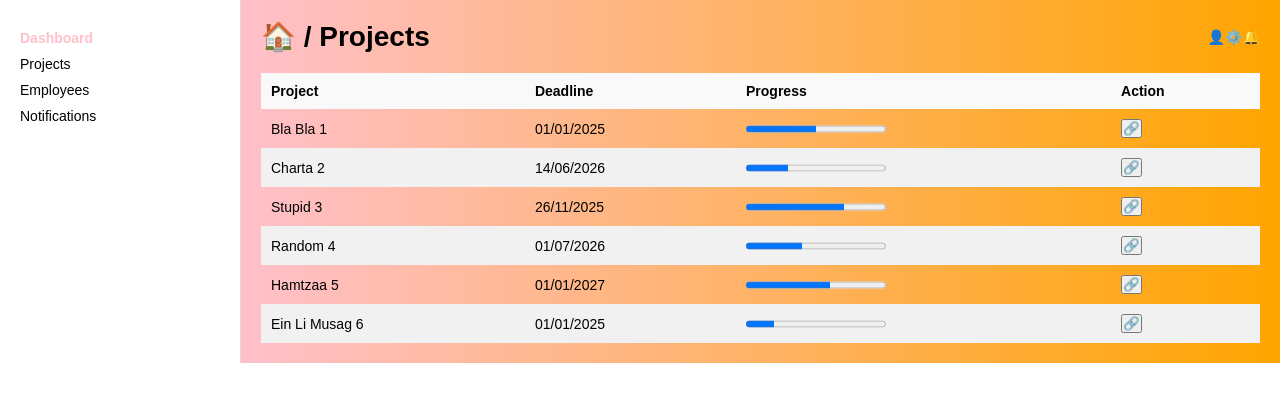
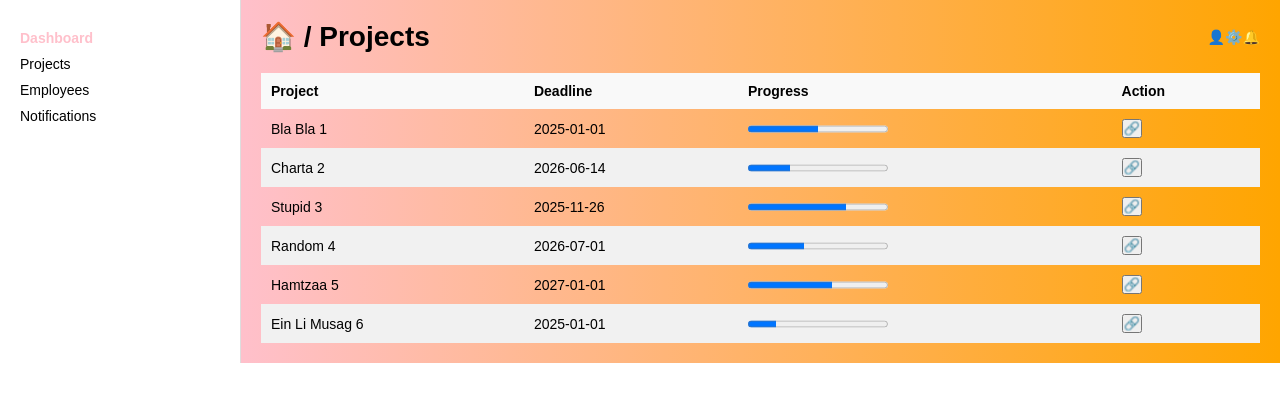
Before and after one commit to noamalu/Headcount-Allocation, a React (Vite) app in the folder Frontend/: page / in a window 1280 px wide. Shown: the top 393 px of the page. Built offline with nearby package versions, Linux system fonts and the light colour scheme; data requests are answered from the project's data file.

Commit message:
Setting APi components

```diff
--- /dev/null
+++ b/Frontend/db.json
@@ -0,0 +1,74 @@
+{
+    "projects": [
+      {
+        "id": 1,
+        "name": "Bla Bla 1",
+        "deadline": "2025-01-01",
+        "progress": 50,
+        "description": "The bla bla project is bla bla...",
+        "roles": [
+          {
+            "id": 1,
+            "name": "API",
+            "employee": "Nofar Cohen",
+            "description": "",
+            "attributes": []
+          },
+          {
+            "id": 2,
+            "name": "Front",
+            "employee": "Hadas Printz",
+            "description": "",
+            "attributes": []
+          },
+          {
+            "id": 3,
+            "name": "Back",
+            "employee": "Noa Malul",
+            "description": "",
+            "attributes": []
+          }
+        ]
+      },
+      {
+        "id": 2,
+        "name": "Charta 2",
+        "deadline": "2026-06-14",
+        "progress": 30,
+        "description": "Charta project details...",
+        "roles": []
+      },
+      {
+        "id": 3,
+        "name": "Stupid 3",
+        "deadline": "2025-11-26",
+        "progress": 70,
+        "description": "Details about Stupid 3...",
+        "roles": []
+      },
+      {
+        "id": 4,
+        "name": "Random 4",
+        "deadline": "2026-07-01",
+        "progress": 40,
+        "description": "Details about Random 4...",
+        "roles": []
+      },
+      {
+        "id": 5,
+        "name": "Hamtzaa 5",
+        "deadline": "2027-01-01",
+        "progress": 60,
+        "description": "Details about Hamtzaa 5...",
+        "roles": []
+      },
+      {
+        "id": 6,
+        "name": "Ein Li Musag 6",
+        "deadline": "2025-01-01",
+        "progress": 20,
+        "description": "Details about Musag 6...",
+        "roles": []
+      }
+    ]
+  }
--- a/Frontend/package.json
+++ b/Frontend/package.json
@@ -7,10 +7,13 @@
     "dev": "vite",
     "build": "tsc -b && vite build",
     "lint": "eslint .",
-    "preview": "vite preview"
+    "preview": "vite preview",
+    "json-server": "json-server --watch db.json --port 3001",
+    "start": "concurrently \"npm run json-server\" \"npm run dev\""
   },
   "dependencies": {
     "bootstrap": "^5.3.3",
+    "json-server": "^1.0.0-beta.3",
     "react": "^18.2.0",
     "react-bootstrap": "^2.10.7",
     "react-dom": "^18.2.0"
@@ -20,6 +23,7 @@
     "@types/react": "^18.2.0",
     "@types/react-dom": "^18.2.0",
     "@vitejs/plugin-react": "^4.3.4",
+    "concurrently": "^9.1.2",
     "eslint": "^9.17.0",
     "eslint-plugin-react-hooks": "^5.0.0",
     "eslint-plugin-react-refresh": "^0.4.16",
--- a/Frontend/src/Components/Features/Projects/ProjectsTable.tsx
+++ b/Frontend/src/Components/Features/Projects/ProjectsTable.tsx
@@ -1,33 +1,81 @@
-import React, { useState } from 'react';
+// import React, { useState } from 'react';
+// import ProjectDetailsModal from './ProjectDetailsModal';
+// import { Project } from '../../../Types/ProjectType';
+// import '../../../Styles/ProjectsTable.css'
+// import '../../../Styles/Shared.css'
+
+
+//   const ProjectsTable: React.FC = () => {
+//     const [selectedProject, setSelectedProject] = useState<Project | null>(null);
+
+//     const handleOpenModal = (project: Project) => {
+//       setSelectedProject(project);
+//     };
+
+
+// const projects = [
+//   { id: 1, name: 'Bla Bla 1', deadline: '01/01/2025', progress: 50, description: 'The bla bla project is bla bla...', roles: [{ id: 1, name:'API', employee: 'Nofar Cohen', description: "", attributes: []}, { id: 2, name:'Front', employee: 'Hadas Printz', description: "", attributes: []}, { id: 3, name:'Back', employee: 'Noa Malul', description: "", attributes: []}] },
+//   { id: 2, name: 'Charta 2', deadline: '14/06/2026', progress: 30, description: 'Charta project details...', roles: [] },
+//   { id: 3, name: 'Stupid 3', deadline: '26/11/2025', progress: 70, description: 'Details about Stupid 3...', roles: [] },
+//   { id: 4, name: 'Random 4', deadline: '01/07/2026', progress: 40, description: 'Details about Random 4...', roles: [] },
+//   { id: 5, name: 'Hamtzaa 5', deadline: '01/01/2027', progress: 60, description: 'Details about Hamtzaa 5...', roles: [] },
+//   { id: 6, name: 'Ein Li Musag 6', deadline: '01/01/2025', progress: 20, description: 'Details about Musag 6...', roles: [] },
+//   // Add other projects here
+// ];
+
+
+
+//   const handleCloseModal = () => {
+//     setSelectedProject(null);
+//   };
+
+import React, { useEffect, useState } from 'react';
 import ProjectDetailsModal from './ProjectDetailsModal';
 import { Project } from '../../../Types/ProjectType';
-import '../../../Styles/ProjectsTable.css'
-import '../../../Styles/Shared.css'
+import '../../../Styles/ProjectsTable.css';
+import '../../../Styles/Shared.css';
+import { getProjects } from '../../../Services/ProjectsService'; // פונקציה להבאת נתוני פרויקטים
 
+const ProjectsTable: React.FC = () => {
+  const [projects, setProjects] = useState<Project[]>([]);
+  const [selectedProject, setSelectedProject] = useState<Project | null>(null);
+  const [isLoading, setIsLoading] = useState(false);
+  const [error, setError] = useState<string | null>(null);
 
-  const ProjectsTable: React.FC = () => {
-    const [selectedProject, setSelectedProject] = useState<Project | null>(null);
+  // פונקציה לקריאה ל-API
+  const fetchProjects = async () => {
+    setIsLoading(true); // הצגת טעינה
+    setError(null); // איפוס הודעות שגיאה
 
-    const handleOpenModal = (project: Project) => {
-      setSelectedProject(project);
-    };
+    try {
+      const data = await getProjects(); // קריאה ל-API
+      setProjects(data);
+    } catch (err) {
+      setError('Failed to fetch projects. Please try again later.');
+    } finally {
+      setIsLoading(false); // סיום טעינה
+    }
+  };
 
+  useEffect(() => {
+    fetchProjects();
+  }, []);
 
-const projects = [
-  { id: 1, name: 'Bla Bla 1', deadline: '01/01/2025', progress: 50, description: 'The bla bla project is bla bla...', roles: [{ id: 1, name:'API', employee: 'Nofar Cohen', description: "", attributes: []}, { id: 2, name:'Front', employee: 'Hadas Printz', description: "", attributes: []}, { id: 3, name:'Back', employee: 'Noa Malul', description: "", attributes: []}] },
-  { id: 2, name: 'Charta 2', deadline: '14/06/2026', progress: 30, description: 'Charta project details...', roles: [] },
-  { id: 3, name: 'Stupid 3', deadline: '26/11/2025', progress: 70, description: 'Details about Stupid 3...', roles: [] },
-  { id: 4, name: 'Random 4', deadline: '01/07/2026', progress: 40, description: 'Details about Random 4...', roles: [] },
-  { id: 5, name: 'Hamtzaa 5', deadline: '01/01/2027', progress: 60, description: 'Details about Hamtzaa 5...', roles: [] },
-  { id: 6, name: 'Ein Li Musag 6', deadline: '01/01/2025', progress: 20, description: 'Details about Musag 6...', roles: [] },
-  // Add other projects here
-];
-
-
+  const handleOpenModal = (project: Project) => {
+    setSelectedProject(project);
+  };
 
   const handleCloseModal = () => {
     setSelectedProject(null);
   };
+
+  if (isLoading) {
+    return <p>Loading projects...</p>;
+  }
+
+  if (error) {
+    return <p className="error">{error}</p>;
+  }
 
   return (
     <div>
--- /dev/null
+++ b/Frontend/src/Services/APIClient.ts
@@ -0,0 +1,32 @@
+const API_BASE_URL = 'http://localhost:3001';
+
+export const APIClient = async (
+  endpoint: string,
+  options: RequestInit = {}
+): Promise<any> => {
+  const defaultHeaders = {
+    'Content-Type': 'application/json',
+  };
+
+  const config: RequestInit = {
+    ...options,
+    headers: {
+      ...defaultHeaders,
+      ...options.headers,
+    },
+  };
+
+  try {
+    const response = await fetch(`${API_BASE_URL}${endpoint}`, config);
+    console.log('Response:', response);
+    if (!response.ok) {
+      throw new Error(`HTTP error! status: ${response.status}`);
+    }
+    const data = await response.json();
+    console.log('Data:', data);
+    return data;
+  } catch (error) {
+    console.error('Error in APIClient:', error);
+    throw error;
+  }
+};
--- /dev/null
+++ b/Frontend/src/Services/GeneralService.ts
@@ -0,0 +1,45 @@
+import ClientResponse from './Response';
+
+export async function fetchResponse<T>(
+    responsePromise: Promise<any>
+  ): Promise<T> {
+    // try {
+    //   const serverResponse = await responsePromise;
+    //   console.log('Server Response:', serverResponse); // לוג נוסף לבדיקה
+    //   if (!serverResponse) {
+    //     throw new Error('Server response is undefined');
+    //   }
+
+    //   // בדיקה אם המבנה תואם
+    //   if (!('errorOccured' in serverResponse) || !('value' in serverResponse)) {
+    //     console.error('Response format is incorrect:', serverResponse);
+    //     throw new Error('Response format is incorrect');
+    //   }
+
+    //   if (serverResponse.errorOccured) {
+    //     return Promise.reject(serverResponse.errorMessage || 'Unknown error');
+    //   }
+
+    //   return serverResponse.value;
+    // } catch (e) {
+    //   console.error('Error in fetchResponse:', e);
+    //   return Promise.reject('An error occurred while processing your request.');
+    // }
+    return responsePromise;
+  }
+
+
+// export async function fetchResponse<T>(
+//   responsePromise: Promise<ClientResponse<T>>
+// ): Promise<T> {
+//   try {
+//     const serverResponse = await responsePromise;
+//     if (serverResponse.errorOccured) {
+//       return Promise.reject(serverResponse.errorMessage);
+//     }
+//     return serverResponse.value;
+//   } catch (error) {
+//     console.error('Error:', error);
+//     throw new Error('An error occurred while processing your request.');
+//   }
+// }
--- /dev/null
+++ b/Frontend/src/Services/ProjectsService.ts
@@ -0,0 +1,42 @@
+import { APIClient } from './APIClient';
+import { fetchResponse } from './GeneralService';
+import ClientResponse from './Response';
+import { Project } from '../Types/ProjectType';
+
+// export const getProjects = async (): Promise<Project[]> => {
+//     return fetchResponse(
+//       APIClient('/projects', { method: 'GET' }).then((res) => res.data as ClientResponse<Project[]>)
+//     );
+//   };
+
+export const getProjects = async (): Promise<Project[]> => {
+    const response = await APIClient('/projects', { method: 'GET' });
+    console.log('getProjects Response:', response); // לוג לבדיקה
+    return fetchResponse(response); // עדיין משתמשים ב-fetchResponse כדי לשמר את הזרימה
+  };
+
+// export const createProject = async (projectData: {
+//   name: string;
+//   deadline: string;
+//   description: string;
+// }) => {
+//   return fetchResponse(
+//     APIClient('/projects', {
+//       method: 'POST',
+//       body: JSON.stringify(projectData),
+//     })
+//   );
+// };
+
+export const createProject = async (projectData: {
+    name: string;
+    deadline: string;
+    description: string;
+  }): Promise<Project> => {
+    const response = await APIClient('/projects', {
+      method: 'POST',
+      body: JSON.stringify(projectData),
+    });
+    console.log('createProject Response:', response); // לוג לבדיקה
+    return fetchResponse(response); // שמירה על הקריאה ל-fetchResponse
+  };
--- /dev/null
+++ b/Frontend/src/Services/Response.ts
@@ -0,0 +1,5 @@
+export default interface ClientResponse<T> {
+    errorMessage: string;
+    value: T;
+    errorOccured: boolean;
+  }
--- a/Frontend/src/Styles/Shared.css
+++ b/Frontend/src/Styles/Shared.css
@@ -9,3 +9,15 @@
     padding: 10px 20px;
     cursor: pointer;
   }
+
+  .error {
+    color: red;
+    font-weight: bold;
+    margin-top: 20px;
+  }
+
+  .loading {
+    font-size: 18px;
+    font-style: italic;
+    margin-top: 20px;
+  }
```
Also changed, not shown: Frontend/src/Services/SessionService.ts (added, +9 -0 lines), 1 other file (tests, documents, lock files or other folders).
